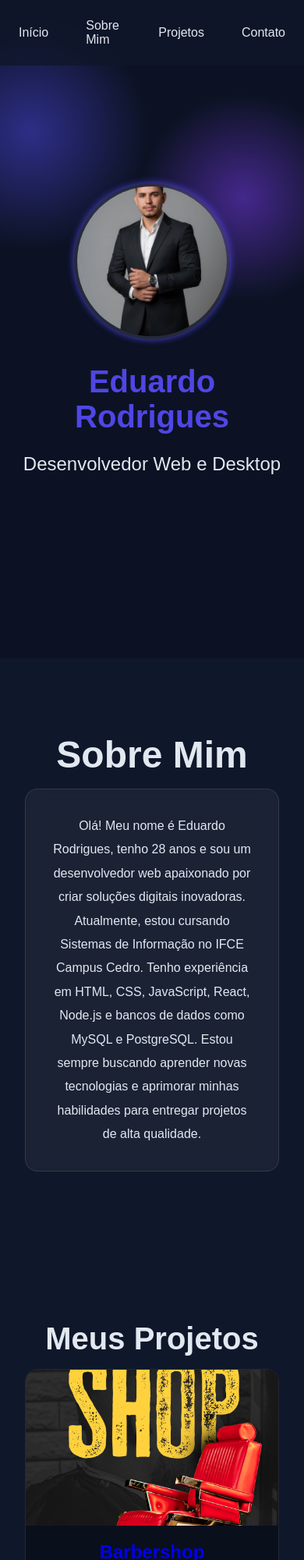
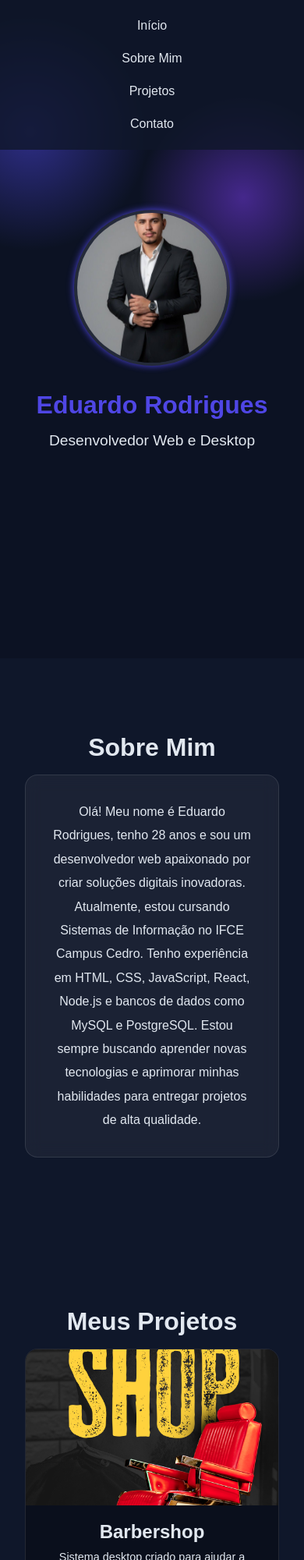
Before and after one commit to edufr0/edufr0.github.io, a plain HTML site: page index.html in a window 390 px wide. Shown: the top 2000 px of the page at 78% size. Drawn offline with Linux system fonts and the light colour scheme.

Commit message:
Refactor styles.css for improved organization

```diff
--- a/styles.css
+++ b/styles.css
@@ -1,15 +1,15 @@
-*{
+* {
   margin: 0;
   padding: 0;
   box-sizing: border-box;
   font-family: 'Poppins', sans-serif;
 }
 
-html, body{
+html, body {
   scroll-behavior: smooth;
 }
 
-:root{
+:root {
   --primaria: #4f46e5;
   --secundaria: #7c3aed;
   --escuro: #0f172a;
@@ -18,13 +18,14 @@ html, body{
   --vidro: rgba(255, 255, 255, 0.1);
 }
 
-body{
+body {
   background: var(--escuro);
   color: var(--claro);
   overflow-x: hidden;
 }
 
-.navbar{
+/* ===== NAVBAR ===== */
+.navbar {
   width: 100%;
   position: fixed;
   top: 0;
@@ -34,7 +35,7 @@ body{
   z-index: 100;
 }
 
-.menus{
+.menus {
   list-style: none;
   display: flex;
   justify-content: center;
@@ -42,7 +43,7 @@ body{
   gap: 3rem;
 }
 
-.menu-link{
+.menu-link {
   color: var(--claro);
   text-decoration: none;
   font-weight: 500;
@@ -50,23 +51,23 @@ body{
   padding: 0.5rem 0;
 }
 
-.menu-link::after{
+.menu-link::after {
   content: '';
   width: 0;
   height: 2px;
   position: absolute;
   bottom: 0;
   left: 0;
-    background: linear-gradient(90deg,var(--primaria), var(--secundaria));
+  background: linear-gradient(90deg, var(--primaria), var(--secundaria));
   transition: width 0.5s ease;
 }
 
-.menu-link:hover::after{
+.menu-link:hover::after {
   width: 100%;
-    transition: width 0.3s;
 }
 
-.cabecalho{
+/* ===== CABEÇALHO ===== */
+.cabecalho {
   height: 100vh;
   display: flex;
   justify-content: center;
@@ -77,7 +78,7 @@ body{
   padding: 0 1rem;
 }
 
-.foto-perfil{
+.foto-perfil {
   width: 200px;
   height: 200px;
   border-radius: 50%;
@@ -88,29 +89,41 @@ body{
   animation: flutuar 3s ease-in-out infinite;
 }
 
-.cabecalho h1{
+.cabecalho h1 {
   color: var(--primaria);
   font-size: 2.5rem;
   font-weight: bold;
-    margin-bottom: 0.5rem;
 }
 
-.cabecalho p{
+.cabecalho p {
   font-size: 1.5rem;
 }
 
-.sobre-mim{
+/* ===== SEÇÕES ===== */
+section, main {
+  opacity: 0;
+  transform: translateY(30px);
+  transition: all 0.6s ease;
+}
+
+section.mostrar, main.mostrar {
+  opacity: 1;
+  transform: translateY(0);
+}
+
+/* ===== SOBRE ===== */
+.sobre-mim {
   padding: 6rem 2rem;
   text-align: center;
 }
 
-.sobre-titulo{
+.sobre-titulo {
   font-size: 3rem;
   margin-bottom: 1rem;
   font-weight: 600;
 }
 
-.sobre-conteudo{
+.sobre-conteudo {
   padding: 2rem;
   max-width: 600px;
   margin: 0 auto;
@@ -118,21 +131,27 @@ body{
   border: 1px solid var(--vidro);
   -webkit-backdrop-filter: blur(5px);
   backdrop-filter: blur(10px);
-    background: rgba(255, 255, 255, 0.05)
+  background: rgba(255, 255, 255, 0.05);
 }
 
-.sobre-texto{
+.sobre-texto {
   font-size: 1rem;
   line-height: 1.9;
-
 }
 
-.projetos{
+/* ===== PROJETOS ===== */
+.projetos {
   padding: 6rem 2rem;
   text-align: center;
 }
 
-.projetos-caixa{
+.projetos-titulo {
+  font-size: 2.5rem;
+  margin-bottom: 1rem;
+  font-weight: 600;
+}
+
+.projetos-caixa {
   display: grid;
   grid-template-columns: repeat(auto-fit, minmax(300px, 1fr));
   gap: 2rem;
@@ -140,58 +159,61 @@ body{
   margin: 0 auto;
 }
 
-.projetos-titulo{
-    font-size: 2.5rem;
-    margin-bottom: 1rem;
-    font-weight: 600;
-}
-
-.projetos-card:hover{
-    box-shadow: 0 0 10px var(--primaria);
-    transform: translateY(-10px) scale(1.05);
-    transition: all 0.3s ease;
-    cursor: pointer;
-}
-
-.projetos-card{
+.projetos-card {
   background: var(--maisEscuro);
   border-radius: 16px;
   -webkit-backdrop-filter: blur(5px);
   backdrop-filter: blur(5px);
   border: 1px solid var(--vidro);
   overflow: hidden;
+  transition: transform 0.3s ease, box-shadow 0.3s ease;
 }
 
-.projetos-card img{
+.projetos-card a {
+  display: block;
+  color: inherit;
+  text-decoration: none;
+  height: 100%;
+}
+
+.projetos-card:hover {
+  transform: translateY(-10px) scale(1.05);
+  box-shadow: 0 0 15px var(--primaria);
+  cursor: pointer;
+}
+
+.projetos-card img {
   width: 100%;
   height: 200px;
   object-fit: cover;
+  object-position: center center;
 }
 
-.projeto-titulo{
+.projeto-titulo {
   font-size: 1.5rem;
-    margin: 1rem 0 0.5rem 0;
+  margin: 1rem 0 0.5rem;
   font-weight: 600;
 }
 
-.projeto-descricao{
+.projeto-descricao {
   font-size: 1rem;
-    padding: 0 1rem 1rem 1rem;
-    line-height: 1.2;
+  padding: 0 1rem 1rem;
+  line-height: 1.4;
 }
 
-.contato{
+/* ===== CONTATO ===== */
+.contato {
   padding: 6rem 2rem;
   text-align: center;
 }
 
-.contato-titulo{
+.contato-titulo {
   font-size: 2.5rem;
   margin-bottom: 1rem;
   font-weight: 600;
 }
 
-.contato-formulario{
+.contato-formulario {
   max-width: 600px;
   margin: 0 auto;
   padding: 2rem;
@@ -205,7 +227,8 @@ body{
   gap: 1rem;
 }
 
-.contato-formulario input, .contato-formulario textarea{
+.contato-formulario input,
+.contato-formulario textarea {
   padding: 0.75rem 1rem;
   border-radius: 8px;
   border: 1px solid var(--vidro);
@@ -215,19 +238,20 @@ body{
   resize: none;
 }
 
-.contato-formulario input:focus, .contato-formulario textarea:focus{
+.contato-formulario input:focus,
+.contato-formulario textarea:focus {
   outline: none;
   border-color: var(--primaria);
   box-shadow: 0 0 10px var(--primaria);
-    transition: all 0.3s ease;
 }
 
-.contato-formulario input::placeholder, .contato-formulario textarea::placeholder{
+.contato-formulario input::placeholder,
+.contato-formulario textarea::placeholder {
   color: var(--claro);
-    opacity: 0.2;
+  opacity: 0.3;
 }
 
-.contato-formulario button{
+.contato-formulario button {
   padding: 0.75rem 1rem;
   border-radius: 8px;
   border: none;
@@ -239,11 +263,21 @@ body{
   transition: background 0.3s ease;
 }
 
-.contato-formulario button:hover{
+.contato-formulario button:hover {
   background: linear-gradient(90deg, var(--secundaria), var(--primaria));
 }
 
-.particulas{
+/* ===== RODAPÉ ===== */
+.rodape {
+  text-align: center;
+  padding: 1rem;
+  background: rgba(15, 23, 42, 0.8);
+  color: var(--claro);
+  margin-top: 2rem;
+}
+
+/* ===== EFEITOS ===== */
+.particulas {
   position: fixed;
   top: 0;
   left: 0;
@@ -257,23 +291,37 @@ body{
     var(--maisEscuro);
 }
 
-.footer{
-    text-align: center;
-    padding: 1rem;
-    background: rgba(15, 23, 42, 0.8);
-    color: var(--claro);
-    position: relative;
-    bottom: 0;
-    width: 100%;
-    margin-top: 2rem;
-}
-
 @keyframes flutuar {
   0%, 100% {
     transform: translateY(0);
   }
-
   50% {
     transform: translateY(-20px);
   }
 }
+
+/* ===== RESPONSIVIDADE ===== */
+@media (max-width: 768px) {
+  .menus {
+    flex-direction: column;
+    gap: 1.5rem;
+  }
+
+  .cabecalho h1 {
+    font-size: 2rem;
+  }
+
+  .cabecalho p {
+    font-size: 1.2rem;
+  }
+
+  .sobre-titulo,
+  .projetos-titulo,
+  .contato-titulo {
+    font-size: 2rem;
+  }
+
+  .projeto-descricao {
+    font-size: 0.9rem;
+  }
+}
```
Lines whose indentation alone changed are shown as unchanged.
